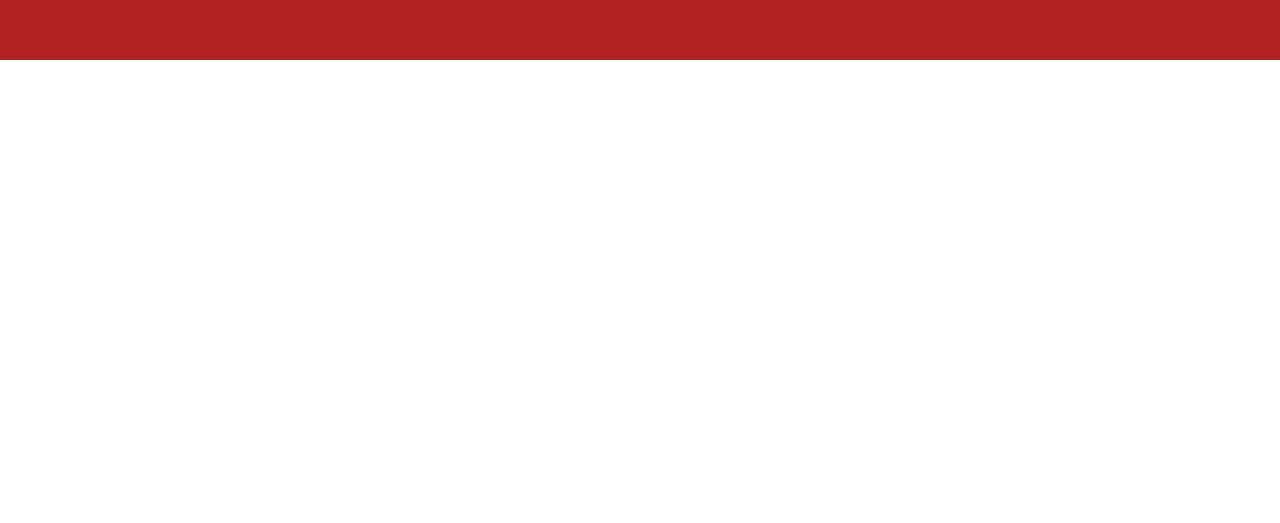
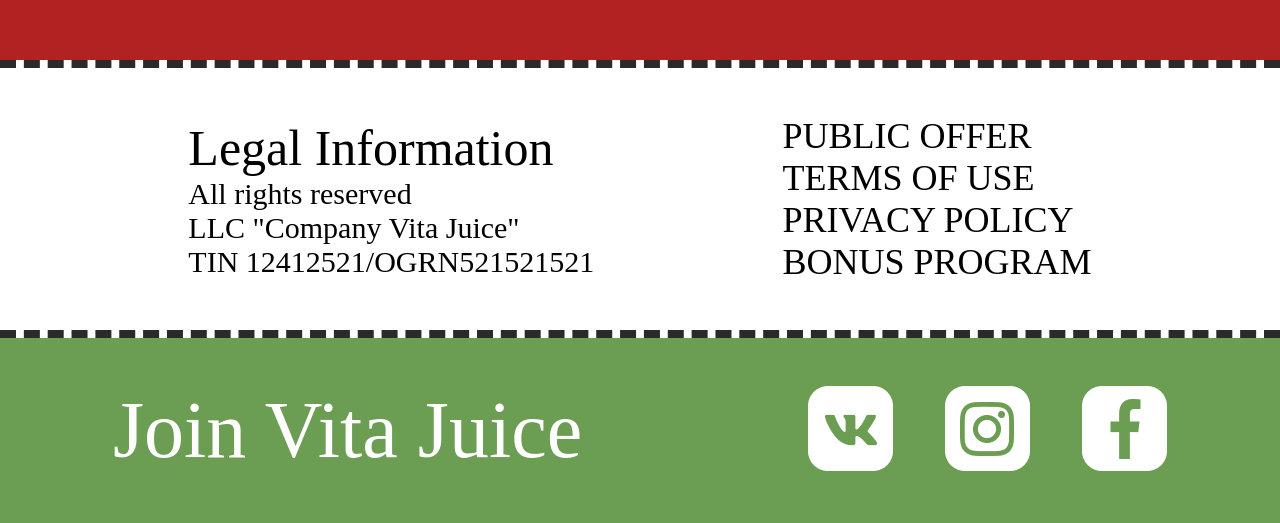
Before and after one commit to RickardTimergalejevs/VitaJuiceShop, a plain HTML site: page Client/index.html in a window 1280 px wide. Shown: the part 3989-4512 px from the top of the page. Before the commit the page ends 4049 px from the top, so only its background shows below. Drawn offline with Linux system fonts and the light colour scheme; no server answers.

Commit message:
Footer style and some auth fixes

```diff
--- a/Client/index.html
+++ b/Client/index.html
@@ -66,8 +66,28 @@
             <h1>Our loyalty system</h1>
         </div>
         <div class="card-container"></div>
-        <div class="information-container"></div>
     </main>
-    <footer></footer>
+    <footer>
+        <div class="legal">
+            <div class="legal-info">
+                <h2>Legal Information</h2>
+                <p>All rights reserved <br> LLC "Company Vita Juice" <br> TIN 12412521/OGRN521521521</p>
+            </div>
+        <div class="footer-info-nav">
+            <a href="#">Public offer</a>
+            <a href="#">Terms of use</a>
+            <a href="#">Privacy Policy</a>
+            <a href="#">Bonus program</a>
+        </div>
+        </div>
+        <div class="social">
+            <h3>Join Vita Juice</h3>
+            <div class="social-icon">
+                <a href="#"><img src="./img/social/vk.png" alt="vk"></a>
+                <a href="#"><img src="./img/social/instagram.png" alt="instagram"></a>
+                <a href="#"><img src="./img/social/facebook.png" alt="facebook"></a>
+            </div>
+        </div>
+    </footer>
 </body>
 </html>
--- a/Client/style.css
+++ b/Client/style.css
@@ -171,3 +171,53 @@
     background-color: firebrick;
     height: 80vh;
 }
+
+footer {
+    width: 100%;
+    height: 463px;
+}
+
+.legal {
+    display: flex;
+    justify-content: space-evenly;
+    align-items: center;
+    height: 262px;
+    border-top: 8px dashed #2B2A29;
+    border-bottom: 8px dashed #2B2A29;
+}
+
+.legal h2 {
+    font-size: 50px;
+    font-weight: 400;
+}
+
+.legal p {
+    font-size: 30px;
+    font-weight: 400;
+}
+
+.footer-info-nav {
+    font-size: 30px;
+    font-weight: 400;
+    display: flex;
+    flex-direction: column;
+}
+
+.social {
+    display: flex;
+    justify-content: space-around;
+    align-items: center;
+    height: 185px;
+    background-color: #6B9D52;
+}
+
+.social h3 {
+    color: white;
+    font-size: 80px;
+    font-weight: 400;
+}
+
+.social-icon {
+    display: flex;
+    gap: 52px;
+}
```
Also changed, not shown: Server/src/utils/checkAuth.ts (+3 -4 lines), Client/img/social/facebook.png (added), Client/img/social/instagram.png (added), Client/img/social/vk.png (added), Server/dist/utils/checkAuth.js.
